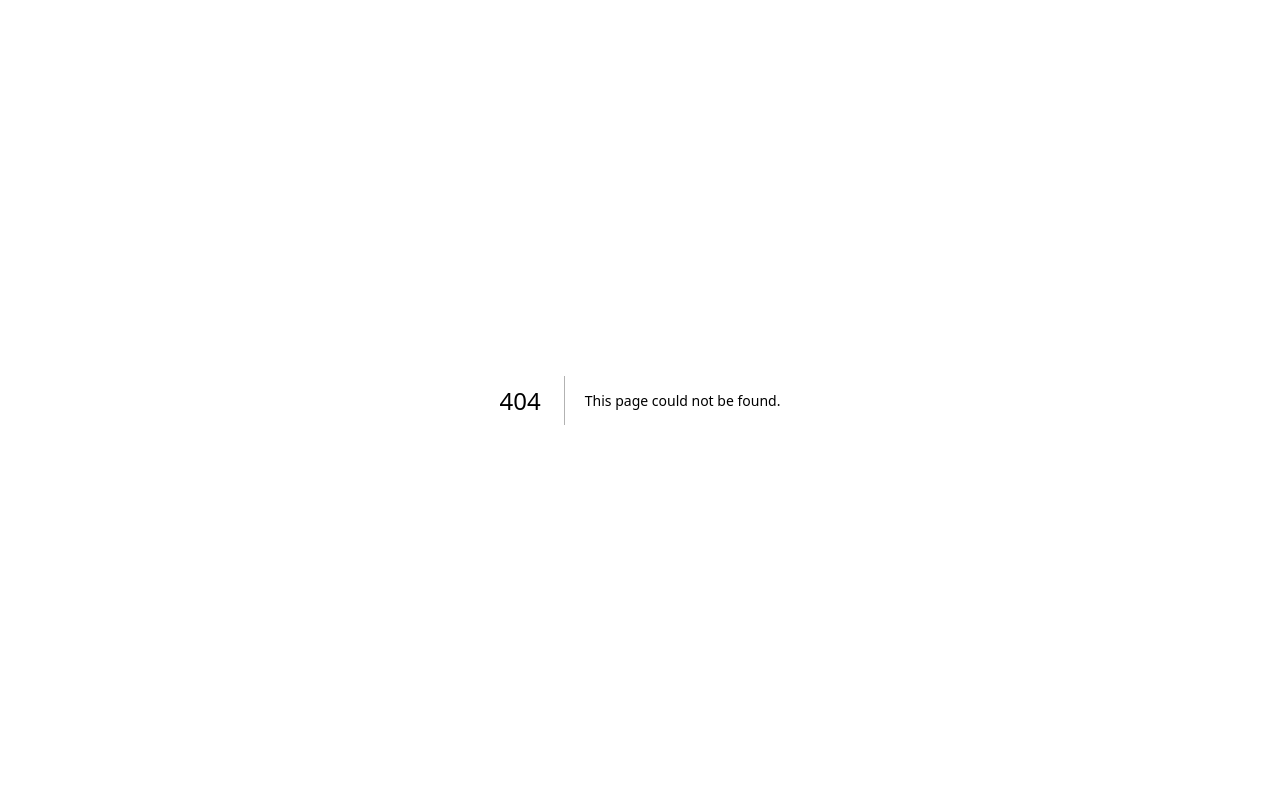
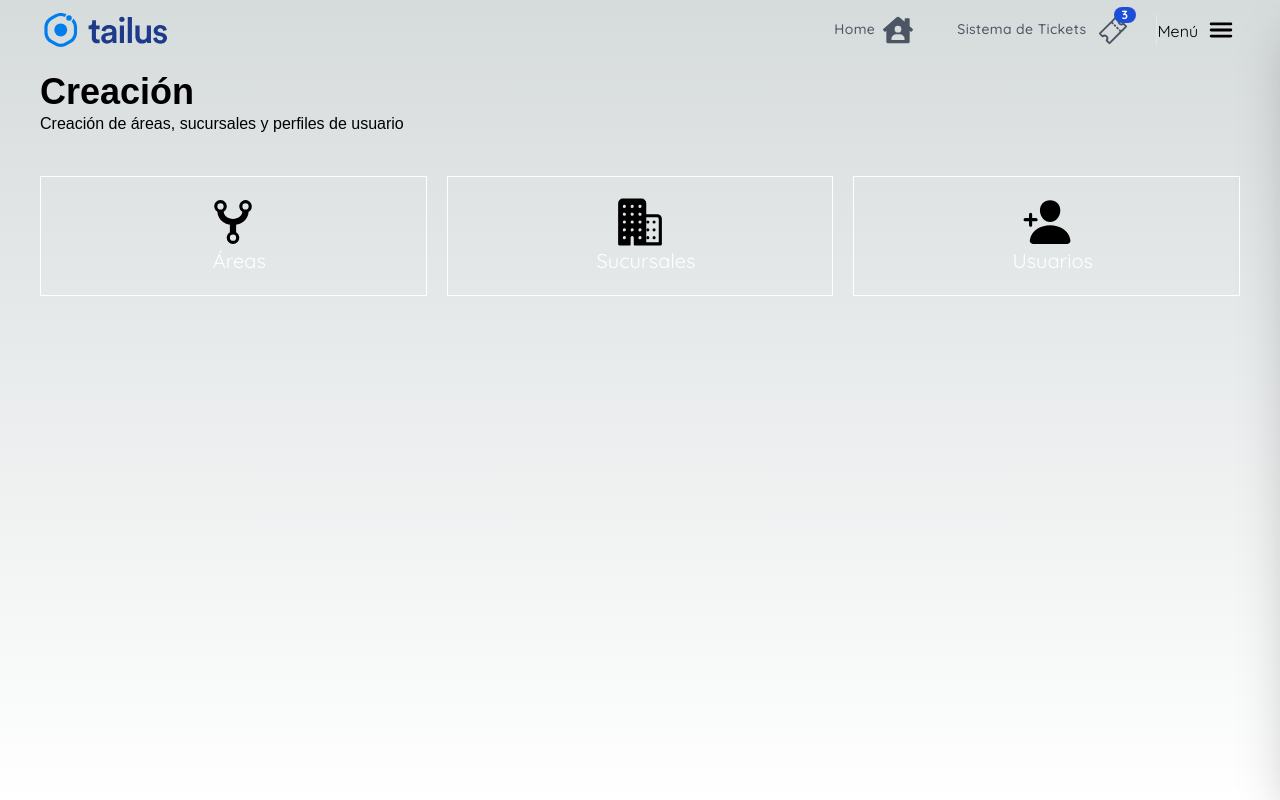
Before and after one commit to JCUrquiza/crmsmocho, a Next.js app: page /dashboard/creation in a window 1280 px wide. Before the commit this address had no page. Built offline with nearby package versions, Linux system fonts and the light colour scheme; a web font is replaced by a local one.

Commit message:
Adding componentes for creation and fix close sidemenu

```diff
--- a/package.json
+++ b/package.json
@@ -15,6 +15,7 @@
     "next": "14.1.1",
     "react": "^18",
     "react-dom": "^18",
+    "react-hook-form": "^7.51.2",
     "react-icons": "^5.0.1",
     "react-redux": "^9.1.0"
   },
--- /dev/null
+++ b/src/app/dashboard/creation/page.tsx
@@ -0,0 +1,35 @@
+import { Title } from "@/components";
+import { IoBusiness, IoGitNetwork, IoPersonAdd } from "react-icons/io5";
+
+export default function CreationPage() {
+
+    return (
+
+        <div>
+
+            <Title title='Creación' subTitle='Creación de áreas, sucursales y perfiles de usuario' />
+
+            <div className="flex flex-col md:flex-row justify-between items-start mt-10 gap-5 w-full">
+
+                <div className="flex-1 md:w-1/3 flex flex-col items-center justify-center p-5 border border-white hover:bg-gray-700 cursor-pointer transition duration-300">
+                    <IoGitNetwork size={50} />
+                    <span className='ml-3 text-xl text-white'>Áreas</span>
+                </div>
+
+                <div className="flex-1 md:w-1/3 flex flex-col items-center justify-center p-5 border border-white hover:bg-gray-700 cursor-pointer transition duration-300" >
+                    <IoBusiness size={50} />
+                    <span className='ml-3 text-xl text-white'>Sucursales</span>
+                </div>
+
+                <div className="flex-1 md:w-1/3 flex flex-col items-center justify-center p-5 border border-white hover:bg-gray-700 cursor-pointer transition duration-300">
+                    <IoPersonAdd size={50} />
+                    <span className='ml-3 text-xl text-white'>Usuarios</span>
+                </div>
+
+            </div>
+
+        </div>
+
+    )
+
+}
--- /dev/null
+++ b/src/app/dashboard/profile/page.tsx
@@ -0,0 +1,9 @@
+
+
+export default function ProfilePage() {
+
+    return (
+        <h3>PerfilPage...!!</h3>
+    )
+
+}
--- a/src/components/sidebar/Sidebar.tsx
+++ b/src/components/sidebar/Sidebar.tsx
@@ -2,7 +2,7 @@
 
 import React from 'react'
 import Link from 'next/link';
-import { IoClose, IoPerson } from 'react-icons/io5'
+import { IoBrush, IoClose, IoPerson } from 'react-icons/io5'
 import clsx from 'clsx';
 import { useAppDispatch, useAppSelector } from '@/store'
 import { closeSidebar } from '@/store/sidebar/sidebarSlice';
@@ -36,7 +36,8 @@ export const Sidebar = () => {
                     clsx(
                         "fixed p-5 right-0 top-0 w-[300px] h-screen bg-white z-20 shadow-2xl transform transition-all duration-300",
                         {
-                            'translate-x-full' : !stateSidebar
+                            'translate-x-full' : !stateSidebar,
+                            'transition-transform ease-in-out': !stateSidebar
                         }
                     )
                 }
@@ -48,12 +49,25 @@ export const Sidebar = () => {
                     onClick={ () => dispatch(closeSidebar()) }
                 />
 
-                <Link href={'/'} className='flex items-center mt-20 p-2 hover:bg-gray-100 rounded transition-all' style={{ color: 'black' }}>
+                <Link
+                    href={'/dashboard/profile'}
+                    className='flex items-center mt-20 p-2 hover:bg-gray-100 rounded transition-all'
+                    style={{ color: 'black' }}
+                    onClick={() => dispatch(closeSidebar())}
+                    >
                     <IoPerson size={30} />
                     <span className='ml-3 text-xl'>Perfil</span>
                 </Link>
 
-
+                <Link
+                    href={'/dashboard/creation'}
+                    className='flex items-center mt-30 p-2 hover:bg-gray-100 rounded transition-all'
+                    style={{ color: 'black' }}
+                    onClick={() => dispatch(closeSidebar())}
+                >
+                    <IoBrush size={30} />
+                    <span className='ml-3 text-xl'>Creación</span>
+                </Link>
 
             </nav>
 
```
Also changed, not shown: 1 other file (tests, documents, lock files or other folders).
